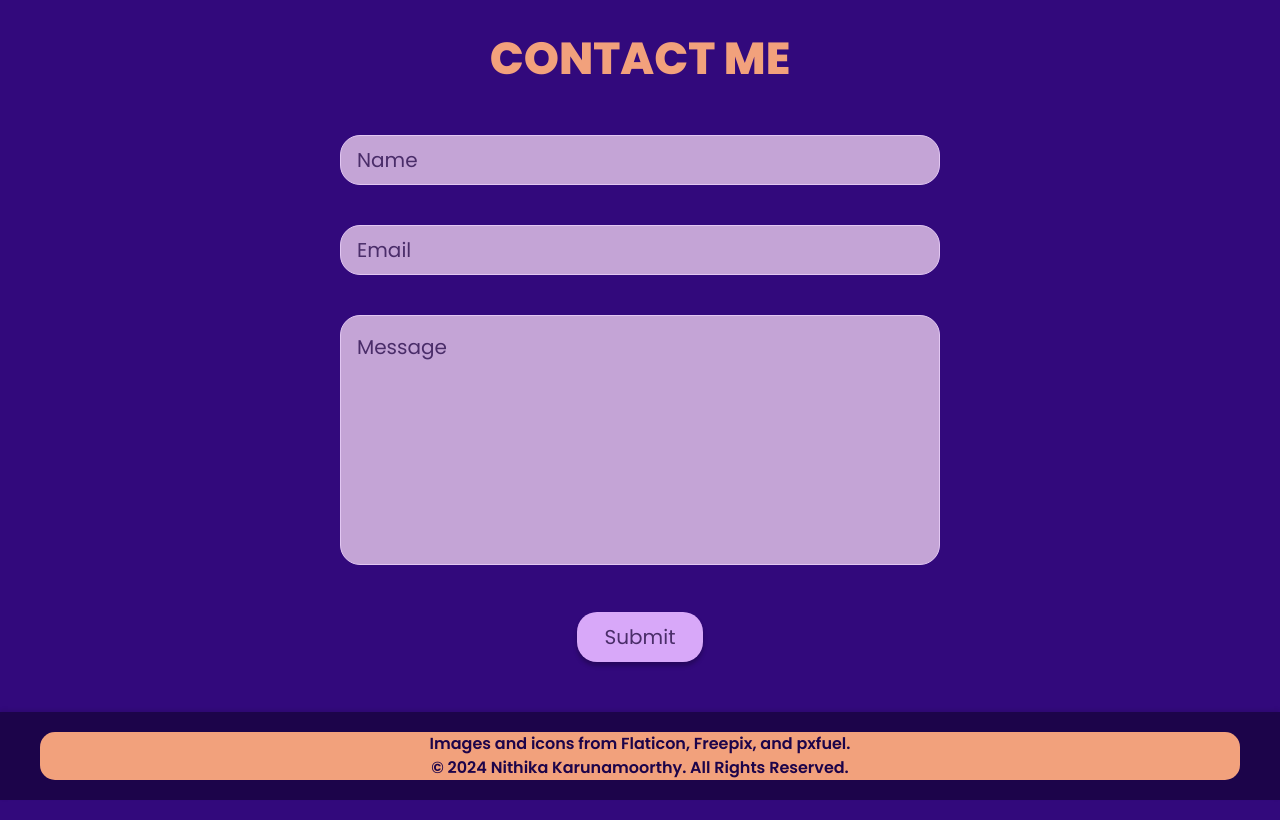
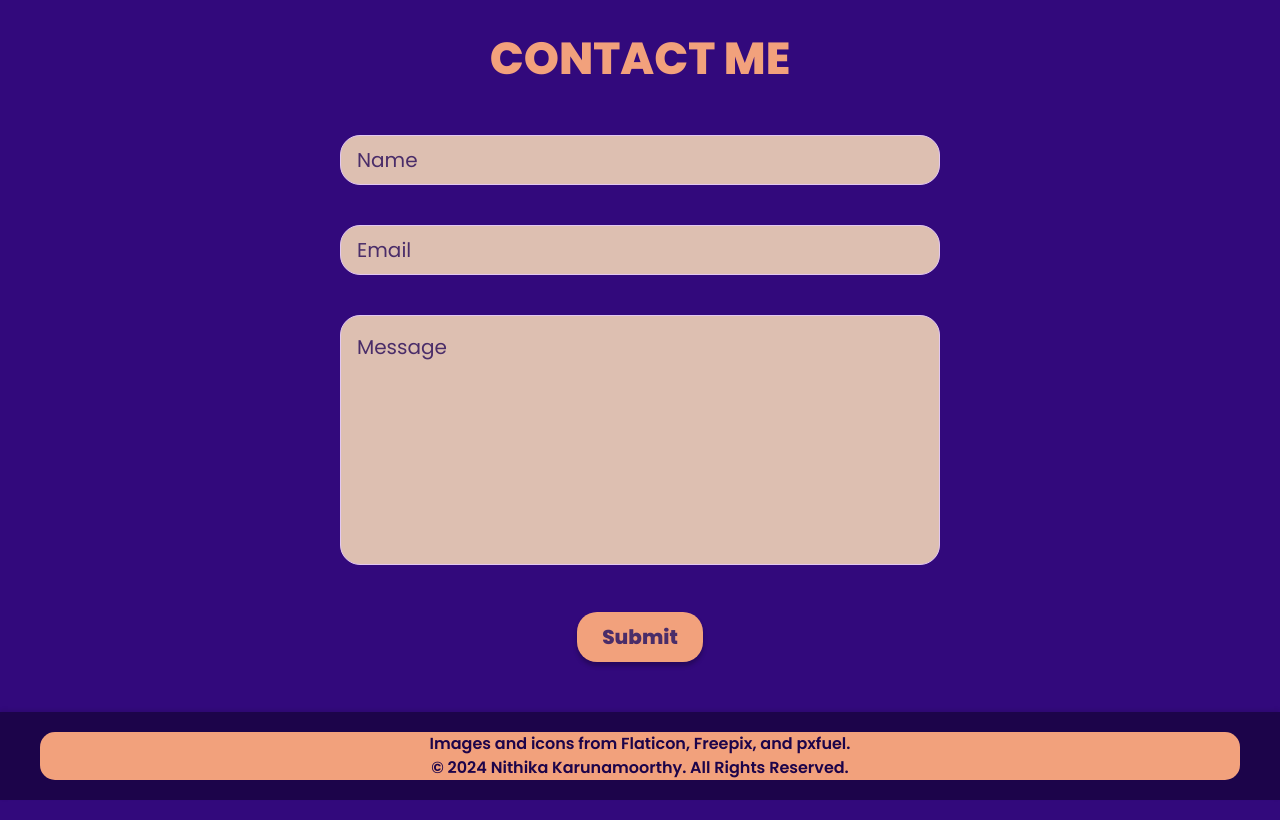
Before and after one commit to nkaruna09/Portfolio, a React (Vite) app: page / in a window 1280 px wide. Shown: the part 3060-3880 px from the top of the page. Built offline with nearby package versions, Linux system fonts and the light colour scheme.

Commit message:
format contact form

```diff
--- a/src/sections/Contact/ContactStyles.module.css
+++ b/src/sections/Contact/ContactStyles.module.css
@@ -39,7 +39,7 @@ textarea {
     border: #e2c7f2 1px solid; /* Lighter purple border */
     box-sizing: border-box;
     justify-self: center;
-    background-color: #c4a4d6; /* Lighter purple background */
+    background-color: #ddbfb1; /* Lighter purple background */
     color: #4a2d69; /* Darker text color for contrast */
 }
 
@@ -50,13 +50,14 @@ textarea {
 
 /* Submit button styling */
 input[type='submit'] {
-    background-color: #d8a8f9; /* Lighter purple background */
+    background-color: #f2a17c; /* Lighter purple background */
     color: #4a2d69; /* Darker text color for contrast */
     border: none;
     border-radius: 20px;
     width: 126px;
     height: 50px;
     font-size: 20px;
+    font-weight: bold;
     box-shadow: 0 4px 4px rgba(0, 0, 0, 0.25);
     transition: box-shadow 200ms ease-in-out, transform 200ms ease-in-out;
     margin: auto;
```
